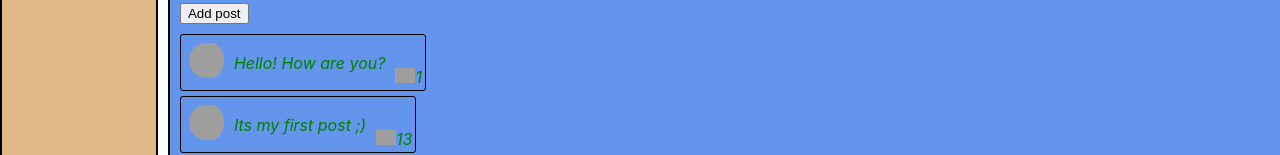
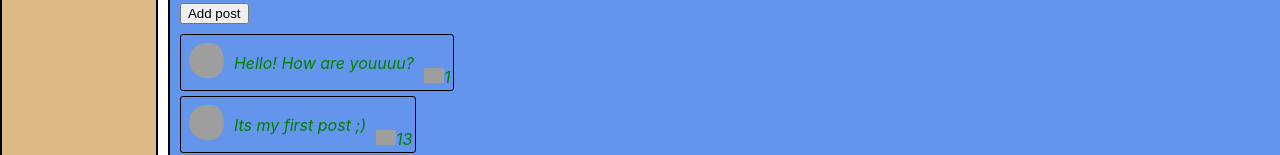
Before and after one commit to Maystrenko-Alex/social-network, a React (Create React App) app: page /profile in a window 1280 px wide. Shown: the part 508-663 px from the top of the page. Built offline with nearby package versions, Linux system fonts and the light colour scheme; grey boxes are pictures that could not be loaded.

Commit message:
less28: move the data up to the Index

```diff
--- a/src/App.tsx
+++ b/src/App.tsx
@@ -1,6 +1,6 @@
 import React from 'react';
 import { BrowserRouter, Routes, Route } from 'react-router-dom';
-import { DialogsDataType, MessageDataType } from '.';
+import { DialogsDataType, MessageDataType, PostsDataType } from '.';
 import './App.css';
 import { Dialogs } from './components/Dialogs/Dialogs';
 import Header from './components/Header/Header';
@@ -13,7 +13,8 @@ import Settings from './components/Settings/Settings';
 
 type AppPropsType = {
   dialogsData: DialogsDataType,
-  messageData: MessageDataType
+  messageData: MessageDataType,
+  postsData: PostsDataType
 }
 
 function App(props: AppPropsType) {
@@ -25,8 +26,8 @@ function App(props: AppPropsType) {
           <Navbar />
           <div className='content'>
             <Routes>
-              <Route index element={<Profile />} />
-              <Route path='/profile' element={<Profile />} />
+              <Route index element={<Profile postsData={props.postsData}/>} />
+              <Route path='/profile' element={<Profile postsData={props.postsData}/>} />
               <Route path='/dialogs/*' element={<Dialogs dialogsData={props.dialogsData} messageData={props.messageData}/>} />
               <Route path='/news/' element={(<News />)} />
               <Route path='/music' element={<Music />} />
--- a/src/components/Dialogs/DialogsItem/DialogsItem.module.css
+++ b/src/components/Dialogs/DialogsItem/DialogsItem.module.css
@@ -0,0 +1,3 @@
+.activeClass {
+  color: gold;
+}
--- a/src/components/Profile/MyPosts/MyPosts.tsx
+++ b/src/components/Profile/MyPosts/MyPosts.tsx
@@ -1,14 +1,15 @@
 import React from 'react';
+import { PostsDataType } from '../../..';
 import s from './MyPosts.module.css';
 import Post from './Post/Post';
 
-export const MyPosts = () => {
-  let postsData = [
-    {id: 1, message: 'Hello! How are you?', likesCount: 1},
-    {id: 2, message: 'Its my first post ;)', likesCount: 13},
-    {id: 3, message: 'yoo', likesCount: 4},
-  ]
-  const postsElements = postsData.map(p =>
+export type MyPostPropsType = {
+  postsData: PostsDataType
+}
+
+export const MyPosts = (props: MyPostPropsType) => {
+
+  const postsElements = props.postsData.map(p =>
   <Post title={p.message} likesCount={p.likesCount} />);
   return (
     <div className={s.postsBlock}>
--- a/src/components/Profile/Profile.tsx
+++ b/src/components/Profile/Profile.tsx
@@ -1,13 +1,18 @@
 import React from 'react';
+import { PostsDataType } from '../..';
 import MyPosts from './MyPosts/MyPosts';
-import s from './Profile.module.css';
+// import s from './Profile.module.css';
 import ProfileInfo from './ProfileInfo/ProfileInfo';
 
-export const Profile = () => {
+export type ProfilePropsType = {
+  postsData: PostsDataType
+}
+
+export const Profile = (props: ProfilePropsType) => {
   return (
     <div >
       <ProfileInfo />
-      <MyPosts />
+      <MyPosts postsData={props.postsData}/>
     </div>
   );
 };
--- a/src/index.tsx
+++ b/src/index.tsx
@@ -13,6 +13,13 @@ export type MessageDataType = {
   id: number,
   message: string
 }[]
+
+export type PostsDataType = {
+  id: number,
+  message: string,
+  likesCount: number
+}[]
+
 let dialogsData: DialogsDataType = [
   { id: 1, name: 'Dimych' },
   { id: 2, name: 'Andrew' },
@@ -27,10 +34,16 @@ let messageData: MessageDataType = [
   { id: 3, message: 'Yooo' },
 ]
 
+let postsData: PostsDataType = [
+  {id: 1, message: 'Hello! How are youuuu?', likesCount: 1},
+  {id: 2, message: 'Its my first post ;)', likesCount: 13},
+  {id: 3, message: 'yoo', likesCount: 4},
+]
+
 const root = ReactDOM.createRoot(
   document.getElementById('root') as HTMLElement
 );
-root.render(<App dialogsData={dialogsData} messageData={messageData} />);
+root.render(<App dialogsData={dialogsData} messageData={messageData} postsData={postsData}/>);
 
 // If you want to start measuring performance in your app, pass a function
 // to log results (for example: reportWebVitals(console.log))
```
Also changed, not shown: src/components/Dialogs/DialogsItem/DialogItem.tsx (line endings or trailing spaces).
